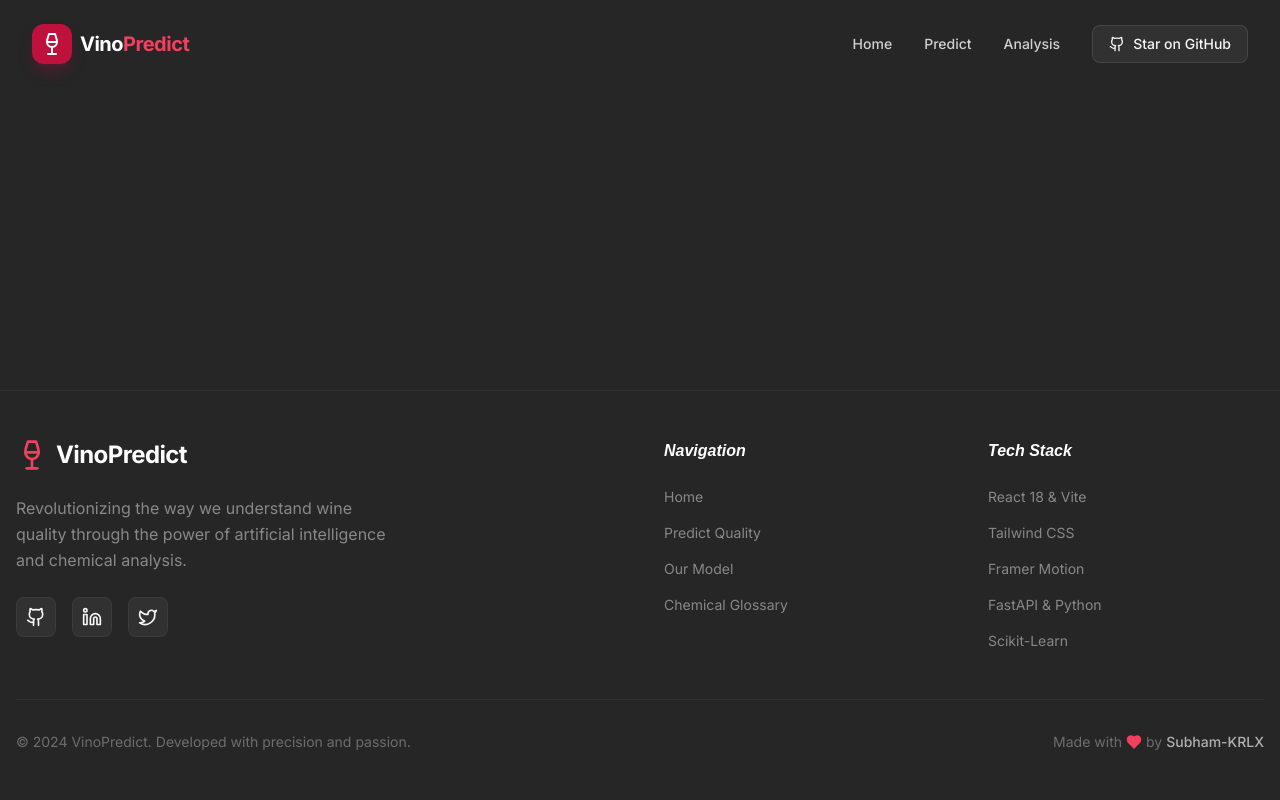
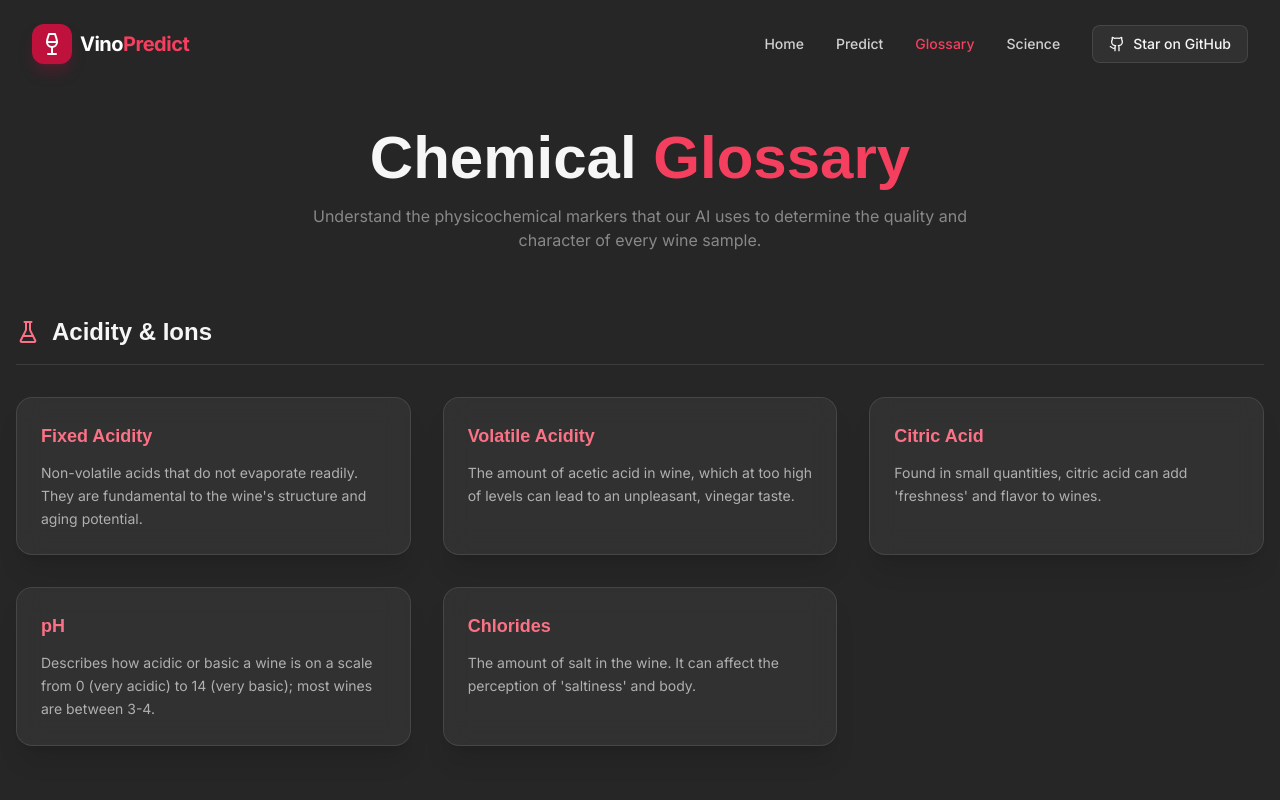
Before and after one commit to Subham-KRLX/Wine-quality-predictor-, a React (Vite) app in the folder frontend/: page /glossary in a window 1280 px wide. Shown: the top 800 px of the page. Built offline with nearby package versions, Linux system fonts and the light colour scheme.

Commit message:
feat: add premium chemical glossary page and update navigation

```diff
--- a/frontend/src/App.jsx
+++ b/frontend/src/App.jsx
@@ -3,6 +3,7 @@ import { BrowserRouter as Router, Routes, Route } from 'react-router-dom';
 import MainLayout from './components/layout/MainLayout';
 import LandingPage from './pages/LandingPage';
 import PredictPage from './pages/PredictPage';
+import GlossaryPage from './pages/GlossaryPage';
 
 function App() {
     return (
@@ -11,6 +12,7 @@ function App() {
                 <Routes>
                     <Route path="/" element={<LandingPage />} />
                     <Route path="/predict" element={<PredictPage />} />
+                    <Route path="/glossary" element={<GlossaryPage />} />
                 </Routes>
             </MainLayout>
         </Router>
--- a/frontend/src/components/layout/Footer.jsx
+++ b/frontend/src/components/layout/Footer.jsx
@@ -40,7 +40,7 @@ const Footer = () => {
             <li><a href="/" className="hover:text-wine-400">Home</a></li>
             <li><a href="/predict" className="hover:text-wine-400">Predict Quality</a></li>
             <li><a href="#how-it-works" className="hover:text-wine-400">Our Model</a></li>
-            <li><a href="/analysis" className="hover:text-wine-400">Chemical Glossary</a></li>
+            <li><a href="/glossary" className="hover:text-wine-400">Chemical Glossary</a></li>
           </ul>
         </div>
 
--- a/frontend/src/components/layout/Navbar.jsx
+++ b/frontend/src/components/layout/Navbar.jsx
@@ -29,7 +29,8 @@ const Navbar = () => {
   const navLinks = [
     { name: 'Home', path: '/' },
     { name: 'Predict', path: '/predict' },
-    { name: 'Analysis', path: '/#how-it-works' },
+    { name: 'Glossary', path: '/glossary' },
+    { name: 'Science', path: '/#how-it-works' },
   ];
 
   return (
--- /dev/null
+++ b/frontend/src/pages/GlossaryPage.jsx
@@ -0,0 +1,144 @@
+import React from 'react';
+import { motion } from 'framer-motion';
+import { FlaskConical, Droplets, Thermometer, Wind, Zap } from 'lucide-react';
+
+const glossaryData = [
+  {
+    category: "Acidity & Ions",
+    icon: <FlaskConical className="w-6 h-6 text-wine-400" />,
+    items: [
+      {
+        name: "Fixed Acidity",
+        desc: "Non-volatile acids that do not evaporate readily. They are fundamental to the wine's structure and aging potential."
+      },
+      {
+        name: "Volatile Acidity",
+        desc: "The amount of acetic acid in wine, which at too high of levels can lead to an unpleasant, vinegar taste."
+      },
+      {
+        name: "Citric Acid",
+        desc: "Found in small quantities, citric acid can add 'freshness' and flavor to wines."
+      },
+      {
+        name: "pH",
+        desc: "Describes how acidic or basic a wine is on a scale from 0 (very acidic) to 14 (very basic); most wines are between 3-4."
+      },
+      {
+        name: "Chlorides",
+        desc: "The amount of salt in the wine. It can affect the perception of 'saltiness' and body."
+      }
+    ]
+  },
+  {
+    category: "Preservatives",
+    icon: <Wind className="w-6 h-6 text-blue-400" />,
+    items: [
+      {
+        name: "Free Sulfur Dioxide",
+        desc: "The free form of SO2 exists in equilibrium between molecular SO2 and bisulfite ion; it prevents microbial growth and oxidation."
+      },
+      {
+        name: "Total Sulfur Dioxide",
+        desc: "The sum of the free and bound forms of SO2. High concentrations can become evident in the nose and taste of wine."
+      },
+      {
+        name: "Sulphates",
+        desc: "A wine additive which can contribute to sulfur dioxide gas (S02) levels, which acts as an antimicrobial and antioxidant."
+      }
+    ]
+  },
+  {
+    category: "Texture & Composition",
+    icon: <Droplets className="w-6 h-6 text-cream-400" />,
+    items: [
+      {
+        name: "Residual Sugar",
+        desc: "The amount of sugar remaining after fermentation stops, it's rare to find wines with less than 1 gram/liter."
+      },
+      {
+        name: "Density",
+        desc: "The density of water is close to that of water depending on the percent alcohol and sugar content."
+      },
+      {
+        name: "Alcohol",
+        desc: "The percent alcohol content of the wine. High alcohol content contributes to the body and 'warmth' of the wine."
+      }
+    ]
+  }
+];
+
+const GlossaryPage = () => {
+  return (
+    <div className="pt-32 pb-24 px-4 min-h-screen">
+      <div className="max-w-7xl mx-auto">
+        <div className="text-center mb-16">
+          <motion.h1
+            initial={{ opacity: 0, y: 20 }}
+            animate={{ opacity: 1, y: 0 }}
+            className="text-4xl md:text-6xl font-bold mb-4"
+          >
+            Chemical <span className="text-wine-500">Glossary</span>
+          </motion.h1>
+          <motion.p
+            initial={{ opacity: 0, y: 20 }}
+            animate={{ opacity: 1, y: 0 }}
+            transition={{ delay: 0.1 }}
+            className="text-charcoal-400 max-w-2xl mx-auto"
+          >
+            Understand the physicochemical markers that our AI uses to determine the quality and character of every wine sample.
+          </motion.p>
+        </div>
+
+        <div className="space-y-16">
+          {glossaryData.map((group, groupIdx) => (
+            <section key={groupIdx}>
+              <div className="flex items-center gap-3 mb-8 border-b border-white/10 pb-4">
+                {group.icon}
+                <h2 className="text-2xl font-bold">{group.category}</h2>
+              </div>
+              <div className="grid grid-cols-1 md:grid-cols-2 lg:grid-cols-3 gap-8">
+                {group.items.map((item, itemIdx) => (
+                  <motion.div
+                    key={itemIdx}
+                    initial={{ opacity: 0, y: 20 }}
+                    whileInView={{ opacity: 1, y: 0 }}
+                    viewport={{ once: true }}
+                    transition={{ delay: itemIdx * 0.05 }}
+                    className="p-6 rounded-2xl glass-card border-white/5 hover:border-wine-500/30 transition-colors group"
+                  >
+                    <h3 className="text-lg font-bold mb-3 text-wine-400 group-hover:text-wine-300 transition-colors">
+                      {item.name}
+                    </h3>
+                    <p className="text-charcoal-300 text-sm leading-relaxed">
+                      {item.desc}
+                    </p>
+                  </motion.div>
+                ))}
+              </div>
+            </section>
+          ))}
+        </div>
+
+        <motion.div
+          initial={{ opacity: 0, scale: 0.95 }}
+          whileInView={{ opacity: 1, scale: 1 }}
+          viewport={{ once: true }}
+          className="mt-20 p-8 rounded-3xl bg-charcoal-900/80 border border-wine-500/20 text-center"
+        >
+          <h3 className="text-xl font-bold mb-4 italic">Ready to see the science in action?</h3>
+          <p className="text-charcoal-400 mb-8 max-w-lg mx-auto">
+            Our model uses these exact parameters to calculate a professional-grade quality score in milliseconds.
+          </p>
+          <a
+            href="/predict"
+            className="inline-block px-8 py-4 bg-wine-700 hover:bg-wine-600 text-white font-bold rounded-xl transition-all shadow-lg shadow-wine-900/20"
+          >
+            Start Analyzing
+          </a>
+        </motion.div>
+      </div>
+    </div>
+  );
+};
+
+export default GlossaryPage;
```
